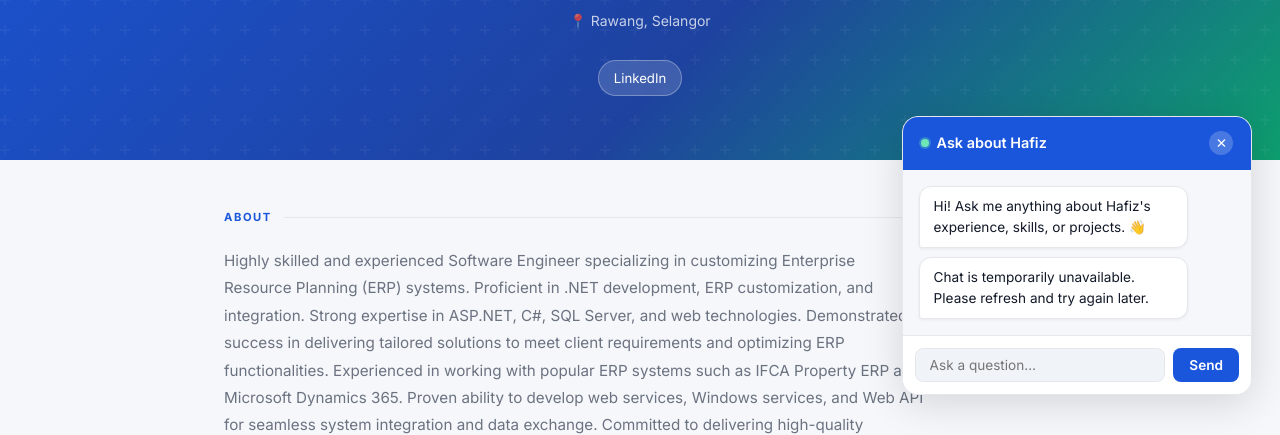
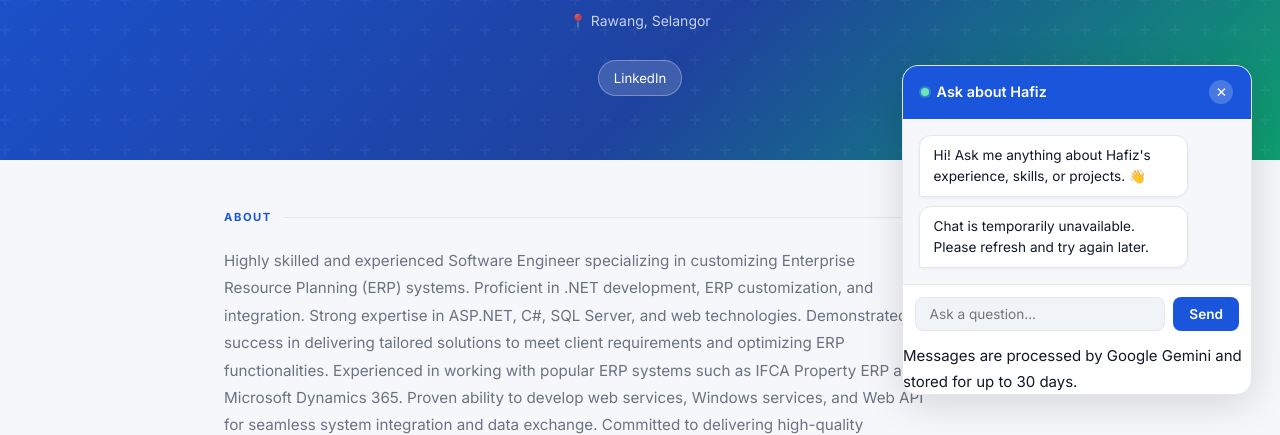
Before and after one commit to fizminho/CVLandingPage, a website: page index.html in a window 1280 px wide. Both pictures are taken after a click on the button "💬 Ask me anything!". Shown: the part 365-800 px from the top of the page. Drawn offline with nearby package versions, Linux system fonts and the light colour scheme; no server answers.

Commit message:
Disclose chatbot processing and retention in UI

```diff
--- a/index.html
+++ b/index.html
@@ -43,6 +43,7 @@
         <input id="chat-input" type="text" maxlength="2000" placeholder="Ask a question…" autocomplete="off" />
         <button id="chat-send" type="button">Send</button>
       </div>
+      <p class="chat-privacy">Messages are processed by Google Gemini and stored for up to 30 days.</p>
     </div>
     <div class="chat-controls"><button class="chat-label" id="chat-label" type="button">💬 Ask me anything!</button></div>
   </div>
```
